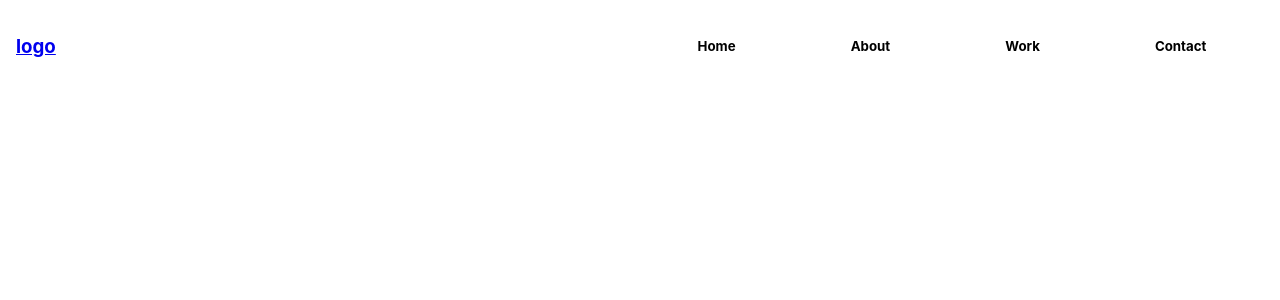
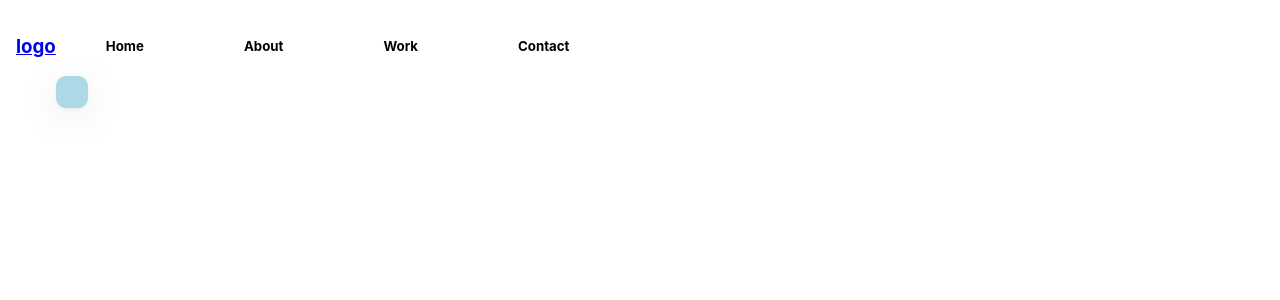
Before and after one commit to ManelGonzalez-ops/cheated-dropdown, a React (Create React App) app: page / in a window 1280 px wide. Shown: the top 300 px of the page. Built offline with nearby package versions, Linux system fonts and the light colour scheme.

Commit message:
things working here

```diff
--- a/package.json
+++ b/package.json
@@ -10,6 +10,7 @@
     "react-dom": "^17.0.1",
     "react-scripts": "4.0.1",
     "react-transition-group": "^4.4.1",
+    "styled-components": "^5.2.1",
     "web-vitals": "^0.2.4"
   },
   "scripts": {
--- /dev/null
+++ b/src/components/Dropdown.js
@@ -0,0 +1,51 @@
+import React, { useEffect, useRef, useState } from 'react'
+
+
+
+const transitionStyles = {
+    entering: { opacity: 1, transform: "translateX(-100px)" },
+    entered: { opacity: 1, transform: "translateX(-100px)" },
+    exiting: { opacity: 0, transform: "translateX(0px)" },
+    exited: { opacity: 0, transform: "translateX(0px)" },
+}
+
+export const Dropdown = ({ state, info, selection, setDropdownRef, setSelection, currentRefXStored }) => {
+    const dropdown = useRef(null)
+    const [isSelected, setIsSelected] = useState(false)
+    useEffect(() => {
+        if (selection.id === info.id) {
+            setDropdownRef(dropdown.current)
+            setIsSelected(true)
+        } else {
+            setIsSelected(false)
+        }
+    }, [selection])
+
+    const defaultStyles = {
+        position: "relative",
+        left: "50px",
+        //transition: "opacity 0.4s ease",
+
+        //transition: "none"
+        //backgroundColor: "lightblue",
+        transition: "unset"
+    }
+
+    return (
+        <ul
+            style={{
+                ...defaultStyles,
+                ...transitionStyles[state],
+                //left: isSelected ? `${currentRefXStored}px` : "0px"
+            }}
+            ref={dropdown}
+            onMouseLeave={() => { setSelection("") }}
+        >
+            {info.dropdownItems.map((item, index) => (
+                <li
+                    key={index}
+                >{item}</li>
+            ))}
+        </ul>
+    )
+}
--- a/src/components/MenuItem.js
+++ b/src/components/MenuItem.js
@@ -1,60 +1,29 @@
 import React, { useEffect, useRef } from 'react'
 import { Transition } from 'react-transition-group'
+import { Dropdown } from './Dropdown'
 
-const defaultStyles = {
-    position: "absolute",
-    transition: "opacity 0.4s ease"
-    //backgroundColor: "lightblue",
-    //transition: "height 0.4s ease"
-}
 
-const transitionStyles = {
-    entering: { opacity: 1 },
-    entered: { opacity: 1 },
-    exiting: { opacity: 0 },
-    exited: { opacity: 0 },
-}
+export const MenuItem = ({ info, handleHover, selection, setSelection, setCurrentRef, setFirstRef = null, firstRef = null }) => {
+    const navItem = useRef(null)
 
-export const MenuItem = ({ info, handleHover, selection, setSelection, setCurrentRef, setDropdownRef, setFirstRef = null, firstRef = null }) => {
-    const navItem = useRef(null)
-    const dropdown = useRef(null)
     const handleEnter = (id) => {
         if (!firstRef && info.id === 1) {
             setFirstRef(navItem.current)
 
         }
         setCurrentRef(navItem.current)
-        setDropdownRef(dropdown.current)
         handleHover(id)
     }
 
     return (
         <li
-            style={{ position: "relative", overflow: selection.id === info.id? "visible": "hidden" }}
+            style={{ position: "relative" }}
             onMouseEnter={() => { handleEnter(info.id) }}
             ref={navItem}
         // onMouseLeave={debounceMouseLeave}
         >
             <h5>{info.title}</h5>
-            <Transition
-                in={selection.id === info.id}
-            >{
-                    state => (
-                        <ul
-                            style={{
-                                ...defaultStyles,
-                                ...transitionStyles[state]
-                            }}
-                            ref={dropdown}
-                        >
-                            {info.dropdownItems.map((item, index) => (
-                                <li
-                                    key={index}
-                                >{item}</li>
-                            ))}
-                        </ul>
-                    )}
-            </Transition>
+            {/* <Dropdown/> */}
             {/* <ul
                 style={{
                     ...defaultStyles
--- a/src/components/Navbar.js
+++ b/src/components/Navbar.js
@@ -1,6 +1,7 @@
 import React, { useEffect, useRef, useState } from 'react'
 import { MenuItem } from './MenuItem'
 import { Transition } from 'react-transition-group'
+import { Dropdown } from './Dropdown'
 
 const menuItems = [
     {
@@ -10,12 +11,12 @@ const menuItems = [
     },
     {
         title: "About",
-        dropdownItems: ["amazon", "google"],
+        dropdownItems: ["pesca", "futbol"],
         id: 2
     },
     {
         title: "Work",
-        dropdownItems: ["amazon"],
+        dropdownItems: ["autentic"],
         id: 3
     },
     {
@@ -25,19 +26,25 @@ const menuItems = [
     },
 ]
 
+const timeout = {
+    appear: 400,
+    enter: 400,
+    exit: 50,
+}
 
 export const Navbar = () => {
     const [selection, setSelection] = useState("")
     //const dropdown = useRef(null)
 
     const [{ height, width, transform }, setDimensions] = useState({ height: 0, width: 0, transform: 0 })
-    const [lastRef, setLastRef] = useState("")
-    const [linkRef, setLinkRef] = useState([])
+    //this is to calculate the horizontal movemente
+    const [currentRef, setCurrentRef] = useState("")
+    const [currentRefXStored, setCurrentRefXStored] = useState(null)
+    //this to use the first ref as reference for horizonat mov
     const [firstRef, setFirstRef] = useState("")
+    //this is to track diemnsions of the dropdown of the selected item
     const [dropdownRef, setDropdownRef] = useState("")
-
-    const [currentRef, setCurrentRef] = useState("")
-
+    const dropdownContainer = useRef(null)
     const handleHover = (id) => {
         if (selection) {
 
@@ -45,21 +52,22 @@ export const Navbar = () => {
         setSelection(menuItems.find(item => item.id === id))
     }
 
-    console.log(linkRef, "puta")
+
 
     useEffect(() => {
-        if (selection) {
+        if (selection && dropdownRef) {
             const transformAmount = currentRef.getBoundingClientRect().x +
-            currentRef.getBoundingClientRect().width -firstRef.getBoundingClientRect().x
+                currentRef.getBoundingClientRect().width - firstRef.getBoundingClientRect().x
+            setCurrentRefXStored(currentRef.getBoundingClientRect().x - dropdownContainer.current.getBoundingClientRect().x - dropdownContainer.current.getBoundingClientRect().width)
             setDimensions({
                 height: dropdownRef.offsetHeight,
                 width: dropdownRef.offsetWidth,
                 transform: `translateX(${transformAmount}px)`
             })
-            console.log("diferencia", dropdownRef.getBoundingClientRect().x - currentRef.getBoundingClientRect().x)
+            //console.log("diferencia", dropdownRef.getBoundingClientRect().x - currentRef.getBoundingClientRect().x)
             //console.log(currentRef.getBoundingClientRect().x, "ostia")
         }
-    }, [selection])
+    }, [dropdownRef])
 
 
 
@@ -68,13 +76,21 @@ export const Navbar = () => {
             <a href="#"><h3>logo</h3></a>
             <nav
                 style={{ position: "relative" }}
+                onMouseLeave={(e) => {
+                    console.log(e.target, "target")
+                    console.log(e.target.id, "target id")
+                    if (e.target.id === "dropdown") setSelection("")
+                }}
             >
                 <ul
                     className="ul-nav"
-                    onMouseLeave={() => { setSelection("") }}
+
+
                 >
-                    <MenuItem key={menuItems[0].id} handleHover={handleHover} setCurrentRef={setCurrentRef} firstRef={firstRef} setFirstRef={setFirstRef} info={menuItems[0]} setDropdownRef = {setDropdownRef}
-                    selection={selection}/>
+                    <MenuItem key={menuItems[0].id} handleHover={handleHover} setCurrentRef={setCurrentRef} firstRef={firstRef} setFirstRef={setFirstRef} info={menuItems[0]} setDropdownRef={setDropdownRef}
+                        selection={selection}
+
+                    />
                     {menuItems.slice(1, menuItems.length).map(item => (
                         <MenuItem
                             key={item.id}
@@ -83,11 +99,39 @@ export const Navbar = () => {
                             selection={selection}
                             setSelection={setSelection}
                             setCurrentRef={setCurrentRef}
-                        setDropdownRef = {setDropdownRef}
+                            setDropdownRef={setDropdownRef}
+
                         //isSelected = {item.id === selection.id}
                         />))}
                 </ul>
-                <div style={{ position: "absolute", height, width, transform, background: "lightblue", transition: "all 0.4s ease", overflow: "hidden", zIndex: "-20" }}>
+                <div
+                    id="dropdown"
+                    className="dropdown-container"
+                    style={{ position: "absolute", height, width, transform, background: "lightblue", transition: "all 0.4s ease", overflow: "hidden", zIndex: "-20" }}
+                    ref={dropdownContainer}
+                    >
+                    {menuItems && menuItems.map(item => (
+                        <Transition
+                            in={selection.id === item.id}
+                            timeout={timeout}
+                            mountOnEnter
+                            unmountOnExit
+                        >{
+                                state => (
+                                    <Dropdown
+                                        state={state}
+                                        info={item}
+                                        selection={selection}
+                                        setDropdownRef={setDropdownRef}
+                                        setSelection={setSelection}
+                                        currentRefXStored={currentRefXStored}
+                                    />
+
+                                )
+                            }
+
+                        </Transition>
+                    ))}
                 </div>
             </nav>
         </header>
--- a/src/main.css
+++ b/src/main.css
@@ -1,10 +1,6 @@
 header {
   display: flex;
   padding: 1rem;
-}
-
-header > a {
-  flex: 1;
 }
 
 header > nav {
@@ -13,11 +9,11 @@ header > nav {
 
 .ul-nav {
   display: flex;
-  justify-content: space-around;
 }
 
 .ul-nav li {
   list-style: none;
+  margin: 0 50px;
 }
 
 ul {
@@ -28,3 +24,9 @@ ul {
 ul li {
   list-style: none;
 }
+
+.dropdown-container {
+  padding: 1rem;
+  border-radius: 10px;
+  box-shadow: rgba(128, 138, 157, 0.16) 0px 8px 32px, rgba(128, 138, 157, 0.12) 0px 1px 2px;
+}
--- a/src/main.scss
+++ b/src/main.scss
@@ -3,24 +3,32 @@ header {
     padding: 1rem;
 
     & > a {
-        flex: 1;
+        //flex: 1;
     }
-    & > nav{
+    & > nav {
         flex: 1;
     }
 }
 .ul-nav {
     display: flex;
-    justify-content: space-around;
+    //justify-content: space-around;
 
-    li{
+    li {
+        list-style: none;
+        margin: 0 50px;
+    }
+}
+ul {
+    margin: 0;
+    padding: 0;
+    li {
+
         list-style: none;
     }
 }
-ul{
-    margin: 0;
-    padding: 0;
-    li{
-        list-style: none;
-    }
+
+.dropdown-container {
+    padding: 1rem;
+    border-radius: 10px;
+    box-shadow: rgba(128, 138, 157, 0.16) 0px 8px 32px, rgba(128, 138, 157, 0.12) 0px 1px 2px;
 }
```
Also changed, not shown: 2 other files (tests, documents, lock files or other folders). Lines whose indentation alone changed are shown as unchanged.
